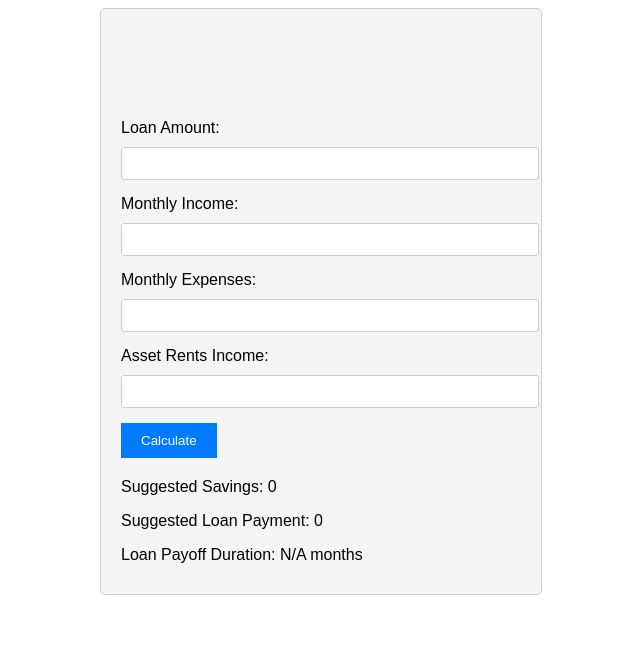
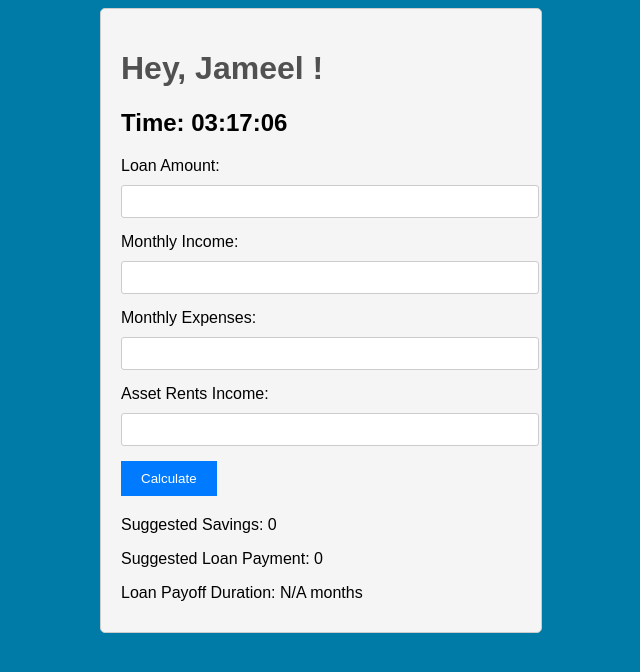
Before and after one commit to snoweagle-007/amozonianZ, a plain HTML site: page index.html in a window 1280 px wide. Shown: the whole page, without its empty margins (319-959 px from the left). Drawn offline with Linux system fonts and the light colour scheme.

Commit message:
Updated index.html
S Vaibhav and Vineeth J, Committed Changes and Finally Pushing.

```diff
--- a/index.html
+++ b/index.html
@@ -3,11 +3,13 @@
 <head>
     <title>Financial Management</title>
     <link rel="stylesheet" type="text/css" href="styles.css">
+
 </head>
-<body>
+<body style="background-color: #007BA7;">
     <div class="container">
-        <h1 id="welcome-text">Hello User</h1>
+        <h1 style="color: rgb(82, 81, 82);"> Hey, Jameel !</h1>
         <form id="financial-form">
+            <h2> Time: <span id="clock"></span></h2>
             <label for="loan-amount">Loan Amount:</label>
             <input type="number" id="loan-amount" required><br>
 
@@ -31,5 +33,23 @@
     </div>
 
     <script src="script.js"></script>
+    <script>
+        function updateClock() {
+          const clockElement = document.getElementById('clock');
+          const now = new Date();
+          const hours = now.getHours().toString().padStart(2, '0');
+          const minutes = now.getMinutes().toString().padStart(2, '0');
+          const seconds = now.getSeconds().toString().padStart(2, '0');
+
+          const timeString = `${hours}:${minutes}:${seconds}`;
+          clockElement.textContent = timeString;
+        }
+
+        // Update the clock every second
+        setInterval(updateClock, 1000);
+
+        // Call the function immediately to display the time
+        updateClock();
+      </script>
 </body>
 </html>
```
